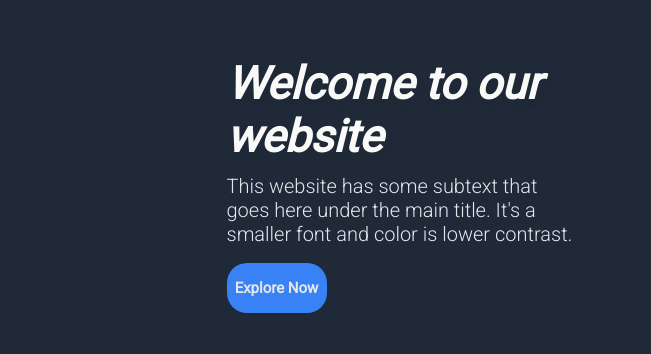
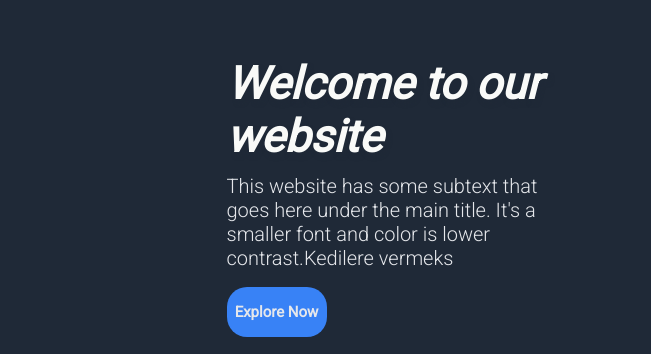
Before and after one commit to umutalp0/odin-product-landing-page, a plain HTML site: page index.html in a window 1280 px wide. Shown: the part 143-497 px from the top of the page, 0-651 px from the left. Drawn offline with Linux system fonts and the light colour scheme.

Commit message:
Update website ui

```diff
--- a/index.html
+++ b/index.html
@@ -21,7 +21,7 @@
       <div class="welcome container">
         <div class="welcome-text">
           <h2>Welcome to our website</h2>
-          <p>This website has some subtext that goes here under the main title. It's a smaller font and color is lower contrast. </p>
+          <p>This website has some subtext that goes here under the main title. It's a smaller font and color is lower contrast.Kedilere vermeks </p>
           <a href=""><input type="button" class="btn" value="Explore Now"></a>
         </div>
         <img
```
